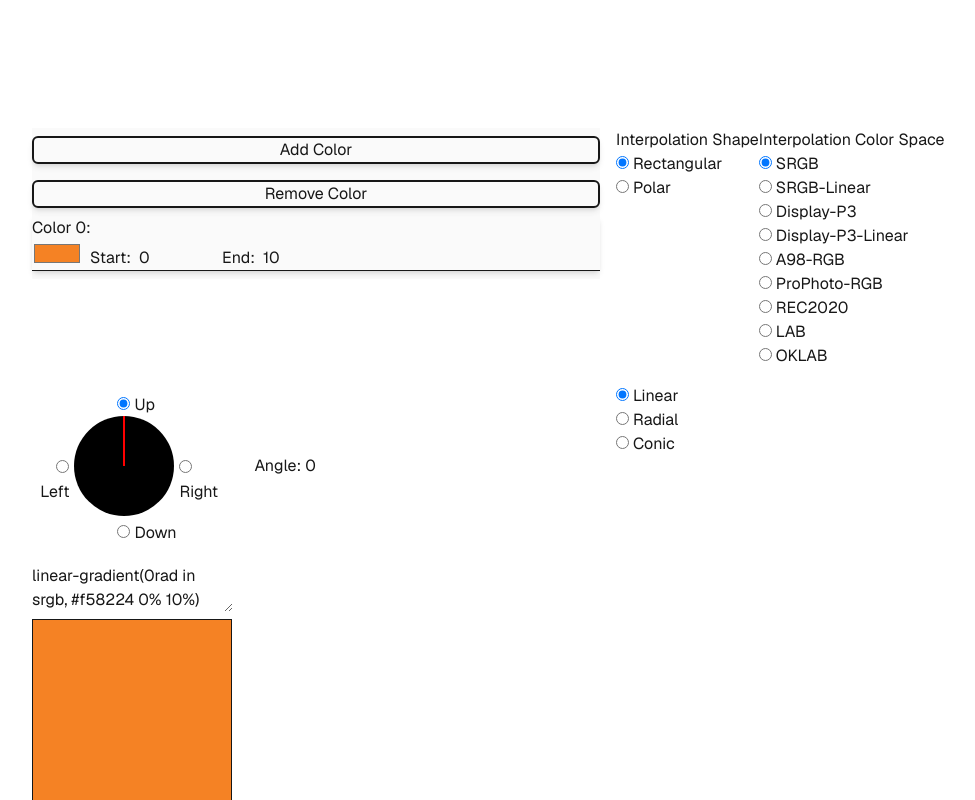
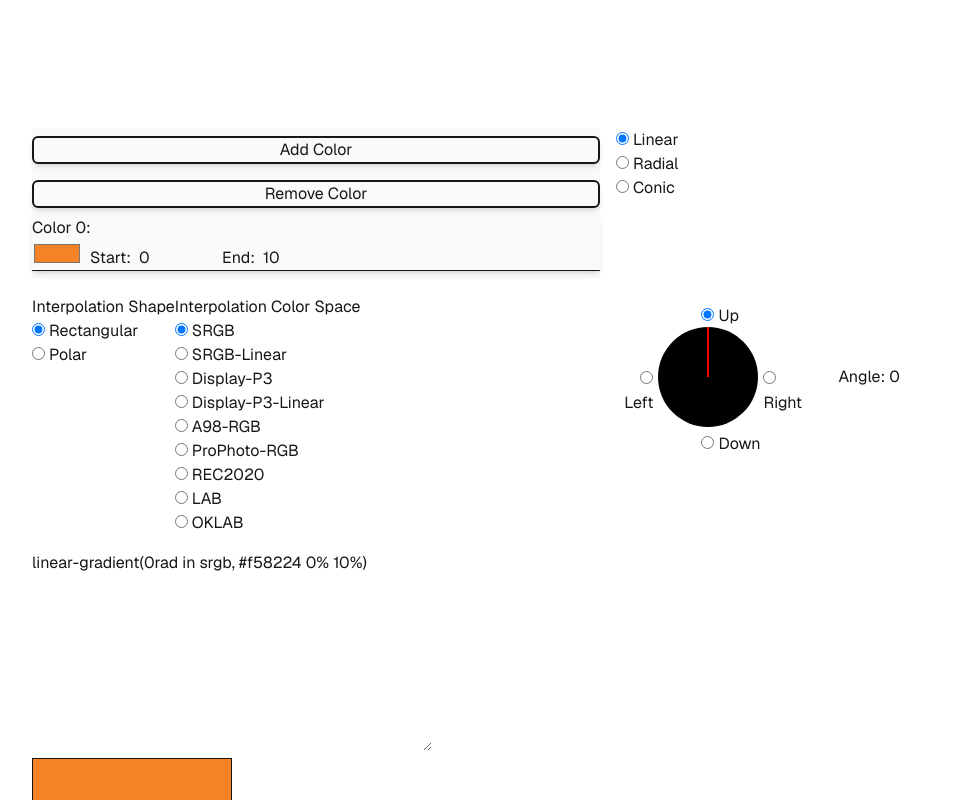
Before and after one commit to dbriksza/woodtexture, a Next.js app: page / in a window 1280 px wide. Shown: the top 800 px of the page, without its empty margins (32-1007 px from the left). Built offline with nearby package versions, Linux system fonts and the light colour scheme.

Commit message:
refactored context to allow multiple gradients

```diff
--- /dev/null
+++ b/app/Components/AngleSelector.tsx
@@ -0,0 +1,98 @@
+'use client'
+import { useState, useRef, useEffect } from 'react';
+
+type AngleSelectorProps = {
+    sendData: (angle: number) => void;
+}
+
+const AngleSelector: React.FC<AngleSelectorProps> = (({sendData}) => {
+
+    interface XY {
+        x: number;
+        y: number;
+    }
+
+    const [xy, setXY] = useState<XY>({x: 100, y: 0});
+
+    const [angle, setAngle] = useState<number>(0);
+
+    const customAngleRef = useRef<HTMLInputElement>(null);
+
+    const changeDirectionRadio = (event: React.ChangeEvent<HTMLInputElement>) => {
+        switch (event.currentTarget.value) {
+            case "up":
+                setXY({x: 100, y: 0})
+                setAngle(0 * (Math.PI));
+                break;
+            case "right":
+                setXY({x: 200, y: 100})
+                setAngle(.5 * (Math.PI));
+                break;
+            case "down":
+                setXY({x: 100, y: 200})
+                setAngle(1 * (Math.PI));
+                break;
+            case "left":
+                setXY({x: 0, y: 100})
+                setAngle(1.5 * (Math.PI));
+                break;
+            case "custom":
+                break;
+            default:
+                break;
+        }
+    }
+
+    const changeDirectionCircle = (event: React.MouseEvent<SVGGraphicsElement, MouseEvent>) => {
+        customAngleRef.current!.click();
+
+        let rect1 = event.currentTarget.getBoundingClientRect();
+
+        const x1 = 50;
+        const y1 = 50;
+
+        let x2 = event.clientX - rect1.left;
+        let y2 = event.clientY - rect1.top;
+
+        let angle = (Math.atan2(y1 - y2, x1 - x2) - Math.PI/2);
+
+        setAngle(angle);
+
+        setXY({x: x2 + x1, y: y2 + y1});
+    }
+
+    useEffect(() => {
+        sendData(angle);
+    }, [angle])
+
+    return (
+        <div className="py-[2rem] pl-[4ch] flex flex-row items-center">
+            <fieldset className="relative min-w-[100px] min-h-[100px]">
+                <svg viewBox="50 50 100 100" xmlns="http://www.w3.org/2000/svg" onClick={changeDirectionCircle}>
+                    <circle cx="100" cy="100" r="50" />
+                    <line x1="100" y1="100" x2={xy.x} y2={xy.y} stroke="red" strokeWidth="2" />
+                </svg>
+                <label className="absolute bottom-[105%] right-[-43%] w-[100px] mb-[-.4em]">
+                    <input type="radio" name="angle" value="up" onChange={changeDirectionRadio} defaultChecked/> Up
+                </label>
+                <label className="absolute left-[105%] top-[calc(50%-10px)] h-[10px]">
+                    <input type="radio" name="angle" value="right" onChange={changeDirectionRadio}/> Right
+                </label>
+                <label className="absolute top-[105%] right-[-43%] w-[100px]">
+                    <input type="radio" name="angle" value="down" onChange={changeDirectionRadio}/> Down
+                </label>
+                <label className="absolute right-[105%] top-[calc(50%-10px)] h-[10px] text-right">
+                    <input type="radio" name="angle" value="left" onChange={changeDirectionRadio}/> Left
+                </label>
+                <input
+                    ref={customAngleRef}
+                    className="hidden" type="radio" name="angle" value="customAngle"
+                    onChange={changeDirectionRadio}
+                />
+            </fieldset>
+            <span className="block max-w-[100px] w-[100px] ml-[5rem]">Angle: {angle}</span>
+        </div>
+    )
+})
+
+export default AngleSelector;
--- a/app/Components/ColorPicker.tsx
+++ b/app/Components/ColorPicker.tsx
@@ -1,32 +1,30 @@
 'use client'
-import { useState } from 'react';
 import { use } from "react"
 import { GradientContext } from "../Utils/ContextAPI"
 
 export default function ColorPicker() {
 
-    const gradient = use(GradientContext);
+    const gradientContainer = use(GradientContext);
 
     const modifyColors = (event: React.ChangeEvent<HTMLInputElement>) => {
-        gradient.updateGradientColors(parseInt(event.currentTarget.id), event.currentTarget.value);
+        gradientContainer.updateGradientColors(parseInt(event.currentTarget.id), event.currentTarget.value);
     }
 
     const modifyColorStopsStop = (event: React.ChangeEvent<HTMLInputElement>) => {
-        gradient.updateGradientStopList(parseInt(event.currentTarget.id), event.currentTarget.value);
+        gradientContainer.updateGradientStopList(parseInt(event.currentTarget.id), event.currentTarget.value);
     }
     const modifyColorStopsStart = (event: React.ChangeEvent<HTMLInputElement>) => {
-        gradient.updateGradientStartList(parseInt(event.currentTarget.id), event.currentTarget.value);
+        gradientContainer.updateGradientStartList(parseInt(event.currentTarget.id), event.currentTarget.value);
     }
 
     const addColors = () => {
         let newColor = '#' + Math.floor(Math.random() * 16777215).toString(16).padStart(6, '0');
-        gradient.addColors(gradient.gradient.colors.length, newColor);
+        gradientContainer.addColors(gradientContainer.currentGradient.colors.length, newColor);
     }
 
     const subtractColors = () => {
-        gradient.subtractColors();
+        gradientContainer.subtractColors();
     }
-
 
     return (
         <div className="flex flex-col bg-zinc-50 font-sans dark:bg-black">
@@ -39,7 +37,7 @@ export default function ColorPicker() {
                 </button>
                 <div>
                     <fieldset>
-                    {gradient.gradient.colors.map((color) =>
+                    {gradientContainer.currentGradient.colors.map((color) =>
                         <div key={color.index + "colorContainer"} className="border-b shadow-md mb-2">
                             <label
                                 htmlFor={color.index.toString() + "color"}
@@ -64,7 +62,7 @@ export default function ColorPicker() {
                                 id={color.index.toString() + "start"}
                                 name={color.index.toString() + "start"}
                                 onChange={modifyColorStopsStart}
-                                min="0" max="100" defaultValue={gradient.gradient.startList[color.index].start}>
+                                min="0" max="100" defaultValue={gradientContainer.currentGradient.startList[color.index].start}>
                             </input>
                             <label htmlFor={color.index.toString() + "end"} className="px-2">End:</label>
                             <input
@@ -73,7 +71,7 @@ export default function ColorPicker() {
                                 id={color.index.toString() + "end"}
                                 name={color.index.toString() + "end"}
                                 onChange={modifyColorStopsStop}
-                                min="0" max="100" defaultValue={gradient.gradient.stopList[color.index].stop}>
+                                min="0" max="100" defaultValue={gradientContainer.currentGradient.stopList[color.index].stop}>
                             </input>
                         </div>
                     )}
--- a/app/Components/DirectionSelect.tsx
+++ b/app/Components/DirectionSelect.tsx
@@ -1,99 +1,19 @@
 'use client'
+import AngleSelector from './AngleSelector';
 import { useState, useRef, useEffect, use } from 'react';
 import { GradientContext } from "../Utils/ContextAPI"
 
 export default function DirectionSelect() {
 
-    const gradient = use(GradientContext);
+    const gradientContainer = use(GradientContext);
 
-    // const [direction, setDirection] = useState<Gradient>({type: "linear", repeating: false})
-
-    interface XY {
-        x: number;
-        y: number;
-    }
-
-    const [xy, setXY] = useState<XY>({x: 100, y: 0});
-
-    const [angle, setAngle] = useState<number>(0);
-
-    const customAngleRef = useRef<HTMLInputElement>(null);
-
-    useEffect(() => {
-        gradient.updateGradientAngle(angle);
-    }, [angle])
-
-    const changeDirectionRadio = (event: React.ChangeEvent<HTMLInputElement>) => {
-        switch (event.currentTarget.value) {
-            case "up":
-                setXY({x: 100, y: 0})
-                setAngle(0 * (Math.PI));
-                break;
-            case "right":
-                setXY({x: 200, y: 100})
-                setAngle(.5 * (Math.PI));
-                break;
-            case "down":
-                setXY({x: 100, y: 200})
-                setAngle(1 * (Math.PI));
-                break;
-            case "left":
-                setXY({x: 0, y: 100})
-                setAngle(1.5 * (Math.PI));
-                break;
-            case "custom":
-                break;
-            default:
-                break;
-        }
-    }
-
-    const changeDirectionCircle = (event: React.MouseEvent<SVGGraphicsElement, MouseEvent>) => {
-        customAngleRef.current!.click();
-
-        let rect1 = event.currentTarget.getBoundingClientRect();
-
-        const x1 = 50;
-        const y1 = 50;
-
-        let x2 = event.clientX - rect1.left;
-        let y2 = event.clientY - rect1.top;
-
-        let angle = (Math.atan2(y1 - y2, x1 - x2) - Math.PI/2);
-
-        setAngle(angle);
-
-        setXY({x: x2 + x1, y: y2 + y1});
+    const handleData = (angle: number) => {
+        gradientContainer.updateGradientAngle(angle);
     }
 
     return (
-        <>{gradient.gradient.type === "linear" &&
-            <div className="py-[2rem] pl-[4ch] flex flex-row items-center">
-                <fieldset className="relative min-w-[100px] min-h-[100px]">
-                    <svg viewBox="50 50 100 100" xmlns="http://www.w3.org/2000/svg" onClick={changeDirectionCircle}>
-                        <circle cx="100" cy="100" r="50" />
-                        <line x1="100" y1="100" x2={xy.x} y2={xy.y} stroke="red" strokeWidth="2" />
-                    </svg>
-                    <label className="absolute bottom-[105%] right-[-43%] w-[100px] mb-[-.4em]">
-                        <input type="radio" name="angle" value="up" onChange={changeDirectionRadio} defaultChecked/> Up
-                    </label>
-                    <label className="absolute left-[105%] top-[calc(50%-10px)] h-[10px]">
-                        <input type="radio" name="angle" value="right" onChange={changeDirectionRadio}/> Right
-                    </label>
-                    <label className="absolute top-[105%] right-[-43%] w-[100px]">
-                        <input type="radio" name="angle" value="down" onChange={changeDirectionRadio}/> Down
-                    </label>
-                    <label className="absolute right-[105%] top-[calc(50%-10px)] h-[10px] text-right">
-                        <input type="radio" name="angle" value="left" onChange={changeDirectionRadio}/> Left
-                    </label>
-                    <input
-                        ref={customAngleRef}
-                        className="hidden" type="radio" name="angle" value="customAngle"
-                        onChange={changeDirectionRadio}
-                    />
-                </fieldset>
-                <span className="block max-w-[100px] w-[100px] ml-[5rem]">Angle: {angle}</span>
-            </div>
+        <>{gradientContainer.currentGradient.type === "linear" &&
+            <AngleSelector sendData={handleData}/>
         }</>
     )
 }
--- a/app/Components/GradientSelect.tsx
+++ b/app/Components/GradientSelect.tsx
@@ -4,11 +4,11 @@ import { GradientContext } from "../Utils/ContextAPI"
 
 export default function GradientSelect() {
 
-    const gradient = use(GradientContext);
+    const gradientContainer = use(GradientContext);
 
     const changeGradientType = (event: React.ChangeEvent<HTMLInputElement>) => {
         console.log(event.currentTarget.value)
-        gradient.updateGradientType(event.currentTarget.value);
+        gradientContainer.updateGradientType(event.currentTarget.value);
     }
 
     return (
--- a/app/Components/InterpolationEditor.tsx
+++ b/app/Components/InterpolationEditor.tsx
@@ -4,7 +4,7 @@ import { GradientContext } from "../Utils/ContextAPI"
 
 export default function InterpolationEditor() {
 
-    const gradient = use(GradientContext);
+    const gradientContainer = use(GradientContext);
 
     const [interpMethodShape, setInterpMethodShape] = useState<string>("rectangular-color-space");
 
@@ -35,7 +35,7 @@ export default function InterpolationEditor() {
         if(interpMethodShape === "polar-color-space"){
             fullInterp.push(hueInterpMethod + " hue")
         }
-        gradient.updateGradientInterpolationMethod(fullInterp.join(""))
+        gradientContainer.updateGradientInterpolationMethod(fullInterp.join(""))
     }, [interpMethodShape, interpMethodSpace, hueInterpMethod])
 
     return (
--- a/app/Components/RadialProperties.tsx
+++ b/app/Components/RadialProperties.tsx
@@ -4,7 +4,7 @@ import { GradientContext } from "../Utils/ContextAPI"
 
 export default function RadialProperties() {
 
-    const gradient = use(GradientContext);
+    const gradientContainer = use(GradientContext);
 
     const xref = useRef<HTMLInputElement>(null);
 
@@ -15,42 +15,42 @@ export default function RadialProperties() {
     const yrefe = useRef<HTMLInputElement>(null);
 
     const changeRadialShape = (event: React.ChangeEvent<HTMLInputElement>) => {
-        gradient.updateGradientShape(event.currentTarget.value);
+        gradientContainer.updateGradientShape(event.currentTarget.value);
     }
 
     const changeRadialSize = (event: React.ChangeEvent<HTMLInputElement>) => {
-        gradient.updateGradientSize(event.currentTarget.value);
+        gradientContainer.updateGradientSize(event.currentTarget.value);
     }
 
     const changeRadialPosition = (event: React.ChangeEvent<HTMLInputElement>) => {
         if(event.currentTarget.name === "radialPositionX"){
-            gradient.updateGradientPosition("x", parseInt(event.currentTarget.value));
+            gradientContainer.updateGradientPosition("x", parseInt(event.currentTarget.value));
         } else if (event.currentTarget.name === "radialPositionY") {
-            gradient.updateGradientPosition("y", parseInt(event.currentTarget.value));
+            gradientContainer.updateGradientPosition("y", parseInt(event.currentTarget.value));
         }
     }
 
     const changeRadialShapeSize = (event: React.ChangeEvent<HTMLInputElement>) => {
         if(event.currentTarget.name === "ellipseSizeX"){
-            gradient.updateGradientShapeSize("x", parseInt(event.currentTarget.value));
+            gradientContainer.updateGradientShapeSize("x", parseInt(event.currentTarget.value));
         } else if (event.currentTarget.name === "ellipseSizeY") {
-            gradient.updateGradientShapeSize("y", parseInt(event.currentTarget.value));
+            gradientContainer.updateGradientShapeSize("y", parseInt(event.currentTarget.value));
         }
     }
 
     useEffect(() => {
-        if(gradient.gradient.type === "radial"){
-            xref.current!.value = gradient.gradient.position.x.toString();
-            yref.current!.value = gradient.gradient.position.y.toString();
-            if(gradient.gradient.shape === "ellipse"){
-                xrefe.current!.value = gradient.gradient.shapeSize.x.toString();
-                yrefe.current!.value = gradient.gradient.shapeSize.y.toString();
+        if(gradientContainer.currentGradient.type === "radial"){
+            xref.current!.value = gradientContainer.currentGradient.position.x.toString();
+            yref.current!.value = gradientContainer.currentGradient.position.y.toString();
+            if(gradientContainer.currentGradient.shape === "ellipse"){
+                xrefe.current!.value = gradientContainer.currentGradient.shapeSize.x.toString();
+                yrefe.current!.value = gradientContainer.currentGradient.shapeSize.y.toString();
             }
         }
-    },[gradient.gradient.position, gradient.gradient.type])
+    },[gradientContainer.currentGradient.position, gradientContainer.currentGradient.type])
 
     return (
-        <>{gradient.gradient.type === "radial" &&
+        <>{gradientContainer.currentGradient.type === "radial" &&
             <div className="flex flex-col">
                 <fieldset className="flex flex-col border-[2px] rounded p-2 my-4">
                     <div className="flex flex-col w-[40%]">
@@ -63,7 +63,7 @@ export default function RadialProperties() {
                     </div>
                 </fieldset>
                 <fieldset className="flex flex-col border-[2px] rounded p-2 my-4">
-                    {gradient.gradient.shape === "circle" &&
+                    {gradientContainer.currentGradient.shape === "circle" &&
                         <div className="flex flex-col">
                             <label>
                                 <input type="radio" name="radialSize" value="closest-side" onChange={changeRadialSize} defaultChecked/> Closest-Side
@@ -79,7 +79,7 @@ export default function RadialProperties() {
                             </label>
                         </div>
                     }
-                    {gradient.gradient.shape === "ellipse" &&
+                    {gradientContainer.currentGradient.shape === "ellipse" &&
                         <div>
                             <label><input ref={xrefe} type="number" name="ellipseSizeX" min="0" onChange={changeRadialShapeSize}/>Position X</label>
                             <label><input ref={yrefe} type="number" name="ellipseSizeY" min="0" onChange={changeRadialShapeSize}/>Position Y</label>
--- a/app/Components/StyleDisplay.tsx
+++ b/app/Components/StyleDisplay.tsx
@@ -1,10 +1,10 @@
 'use client'
-import { use, useState } from "react"
+import { use, useState, useEffect } from "react"
 import { GradientContext } from "../Utils/ContextAPI"
 
 export default function StyleDisplay() {
 
-    const gradient = use(GradientContext);
+    const gradientContainer = use(GradientContext);
 
     const updatePosition = (event: React.MouseEvent<HTMLDivElement, MouseEvent>) => {
         let rect1 = event.currentTarget.getBoundingClientRect();
@@ -14,16 +14,16 @@ export default function StyleDisplay() {
         let y = event.clientY - rect1.top;
         let xpercent = (x / w) * 100;
         let ypercent = (y / h) * 100;
-        gradient.updateGradientPosition("xy", xpercent, ypercent);
+        gradientContainer.updateGradientPosition("xy", xpercent, ypercent);
     }
 
     return (
         <div>
-            <textarea readOnly value={gradient.style}></textarea>
+            <textarea className="min-h-[200px] min-w-[400px]" readOnly value={gradientContainer.style}></textarea>
             <div
                 className="h-[200px] w-[200px] resize max-h-[100vh] max-w-[100vw] border overflow-auto"
                 onClick={updatePosition}
-                style={{background: gradient.style}}>
+                style={{background: gradientContainer.style}}>
             </div>
         </div>
     )
--- a/app/Utils/ContextAPI.tsx
+++ b/app/Utils/ContextAPI.tsx
@@ -3,8 +3,9 @@
 import { createContext, useEffect, useState, ReactNode } from 'react';
 
 interface GradientContextType {
-  gradient: Gradient;
+  gradients: Gradient[];
   style: string;
+  currentGradient: Gradient;
   updateGradientType: (value: string) => void;
   updateGradientColors: (index: number, color: string) => void;
   updateGradientAngle: (angle: number) => void;
@@ -17,12 +18,15 @@ interface GradientContextType {
   updateGradientStartList: (index: number, start: string) => void;
   updateGradientStopList: (index: number, stop: string) => void;
   subtractColors: () => void;
+  addGradient: () => void;
+  changeCurrentGradient: (value: number) => void;
   addColors: (index: number, color: string) => void;
 }
 
 export const GradientContext = createContext<GradientContextType>({} as GradientContextType);
 
 export const GradientProvider = ({ children }: { children: ReactNode }) => {
+
   const [gradient, setGradient] = useState<Gradient>({
     type: "linear",
     colors: [{color: "#f58224", index: 0}],
@@ -37,42 +41,98 @@ export const GradientProvider = ({ children }: { children: ReactNode }) => {
     stopList: [{stop: "10", index: 0}]
   });
 
-  useEffect(() => {
-    let constructedStyle = [];
-    switch(gradient.type){
+  const [gradientArray, setGradientArray] = useState<Gradient[]>([
+    {
+      type: "linear",
+      colors: [{color: "#f58224", index: 0}],
+      angle: 0,
+      shape: "circle",
+      size: "farthest-corner",
+      shapeSize: {x: 50, y: 10},
+      position: {x: 50, y: 50},
+      interpolationMethod: "in srgb",
+      repeating: false,
+      startList: [{start: "0", index: 0}],
+      stopList: [{stop: "10", index: 0}]
+    }
+  ]);
+
+  const [currentGradient, setCurrentGradient] = useState<number>(0)
+
+  const [style, setStyle] = useState<string>("");
+
+  const styleCompiler = () => {
+
+    let constructedStyle: string[] = [];
+
+    gradientArray.forEach((grad) => {
+
+      switch(grad.type){
         case "linear":
             constructedStyle.push("linear-gradient(");
-            constructedStyle.push(gradient.angle + "rad ");
+            constructedStyle.push(grad.angle + "rad ");
             break;
           case "radial":
             constructedStyle.push("radial-gradient(");
-            constructedStyle.push(gradient.shape + " ");
-            if(gradient.shape === "ellipse"){
-              constructedStyle.push(gradient.shapeSize.x + "% " + gradient.shapeSize.y + "% " );
+            constructedStyle.push(grad.shape + " ");
+            if(grad.shape === "ellipse"){
+              constructedStyle.push(grad.shapeSize.x + "% " + grad.shapeSize.y + "% " );
             } else {
-              constructedStyle.push(gradient.size + " ")
+              constructedStyle.push(grad.size + " ")
             }
-            constructedStyle.push("at " + gradient.position.x + "% " + gradient.position.y + "% ");
+            constructedStyle.push("at " + grad.position.x + "% " + grad.position.y + "% ");
             // constructedStyle.push(gradient.size + " ");
             break;
           case "conic":
             constructedStyle.push("conic-gradient(");
             break;
-    };
-    constructedStyle.push(gradient.interpolationMethod + ", ");
-    let colorsAndStops = [];
-    for(let i = 0; i < gradient.colors.length; i++){
-        colorsAndStops.push(gradient.colors[i].color, " ");
-        colorsAndStops.push(gradient.startList[i].start, "% ");
-        colorsAndStops.push(gradient.stopList[i].stop, "%")
-        colorsAndStops.push(",")
-    };
-    colorsAndStops = colorsAndStops.slice(0,colorsAndStops.length - 1);
-    constructedStyle.push(colorsAndStops.join("") + ")");
-    setStyle(constructedStyle.join(""));
+      };
+
+      constructedStyle.push(grad.interpolationMethod + ", ");
+
+      let colorsAndStops = [];
+
+      for(let i = 0; i < grad.colors.length; i++){
+          colorsAndStops.push(grad.colors[i].color + " ");
+          colorsAndStops.push(grad.startList[i].start + "% ");
+          colorsAndStops.push(grad.stopList[i].stop + "%");
+          colorsAndStops.push(", ");
+      };
+
+      colorsAndStops = colorsAndStops.slice(0, colorsAndStops.length - 1);
+
+      let JoinedColorsAndStops = colorsAndStops.join("");
+
+      constructedStyle.push(JoinedColorsAndStops + ")");
+
+      constructedStyle.push(", ")
+
+    });
+
+    constructedStyle.pop();
+
+    let newStyle = constructedStyle.join("")
+
+    setStyle(newStyle);
+
+    console.log(newStyle)
+  }
+
+  useEffect(() => {
+
+    setGradientArray([
+      ...gradientArray.map((grad, i) =>
+        i === currentGradient ?
+      {...grad, ...gradient} :
+      grad)
+    ]);
+
   }, [gradient]);
 
-  const [style, setStyle] = useState<string>("");
+  useEffect(() => {
+    styleCompiler();
+  }, [gradientArray])
+
 
   const updateGradientType = (value: string) => {
     setGradient({...gradient, type: value});
@@ -168,9 +228,20 @@ export const GradientProvider = ({ children }: { children: ReactNode }) => {
     })
   }
 
+  const addGradient = () => {
+    setGradientArray([...gradientArray, gradient]);
+    setGradient(gradientArray[gradientArray.length - 1]);
+    setCurrentGradient(gradientArray.length - 1);
+  }
+
+  const changeCurrentGradient = (value: number) => {
+    setGradient(gradientArray[value]);
+  }
+
   const value: GradientContextType = {
-    gradient: gradient,
+    gradients: gradientArray,
     style: style,
+    currentGradient: gradient,
     updateGradientType,
     updateGradientColors,
     updateGradientAngle,
@@ -184,6 +255,8 @@ export const GradientProvider = ({ children }: { children: ReactNode }) => {
     subtractColors,
     addColors,
     updateGradientSize,
+    addGradient,
+    changeCurrentGradient,
   }
 
   return (
--- a/app/page.tsx
+++ b/app/page.tsx
@@ -12,10 +12,10 @@ export default function Home() {
       <main className="w-full h-full grid grid-cols-2 gap-4 py-32 px-16 bg-white dark:bg-black items-start">
         <GradientProvider>
           <ColorPicker/>
+          <GradientSelect/>
           <InterpolationEditor/>
           <DirectionSelect/>
           <RadialProperties/>
-          <GradientSelect/>
           <StyleDisplay/>
         </GradientProvider>
       </main>
```
